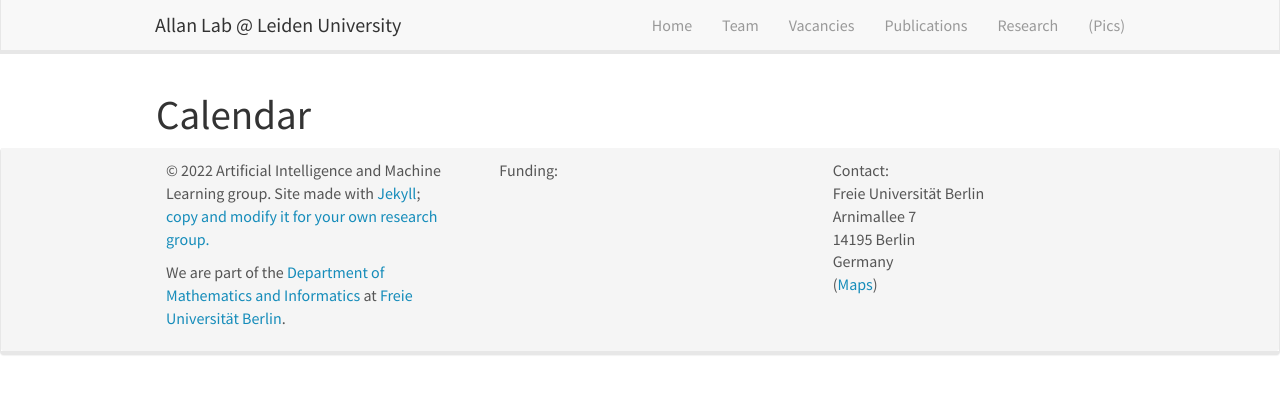
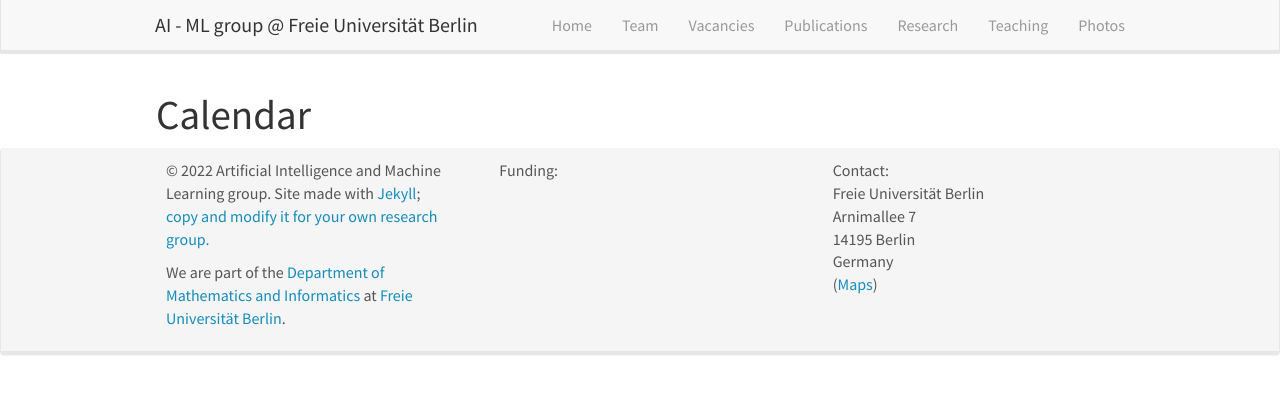
Before and after one commit to AIML-research/AIML-research.github.io, a Jekyll site: the page built from _pages/mini_lecture_series.md, in a window 1280 px wide. Shown: the top 394 px of the page. Built offline with Jekyll 4.4.1, drawn with Linux system fonts in a browser that asks for light colours; nearby versions of some CDN libraries.

Commit message:
Update header.html

```diff
--- a/_includes/header.html
+++ b/_includes/header.html
@@ -8,7 +8,7 @@
 		<span class="icon-bar"></span>
 	  </button>
 
-    <a class="navbar-brand" href="{{ site.url }}{{ site.baseurl }}/">Allan Lab @ Leiden University</a>
+    <a class="navbar-brand" href="{{ site.url }}{{ site.baseurl }}/">AI - ML group @ Freie Universität Berlin</a>
 	</div>
 	<div class="collapse navbar-collapse" id="navbar-collapse-1">
 	  <ul class="nav navbar-nav navbar-right">
@@ -17,7 +17,8 @@
 		<li><a href="{{ site.url }}{{ site.baseurl }}/vacancies">Vacancies</a></li>
 		<li><a href="{{ site.url }}{{ site.baseurl }}/publications">Publications</a></li>
 		<li><a href="{{ site.url }}{{ site.baseurl }}/research">Research</a></li>
-		<li><a href="{{ site.url }}{{ site.baseurl }}/pictures">(Pics)</a></li>
+		<li><a href="{{ site.url }}{{ site.baseurl }}/teaching">Teaching</a></li>
+		<li><a href="{{ site.url }}{{ site.baseurl }}/pictures">Photos</a></li>
 	  </ul>
 	</div>
   </div>
```
